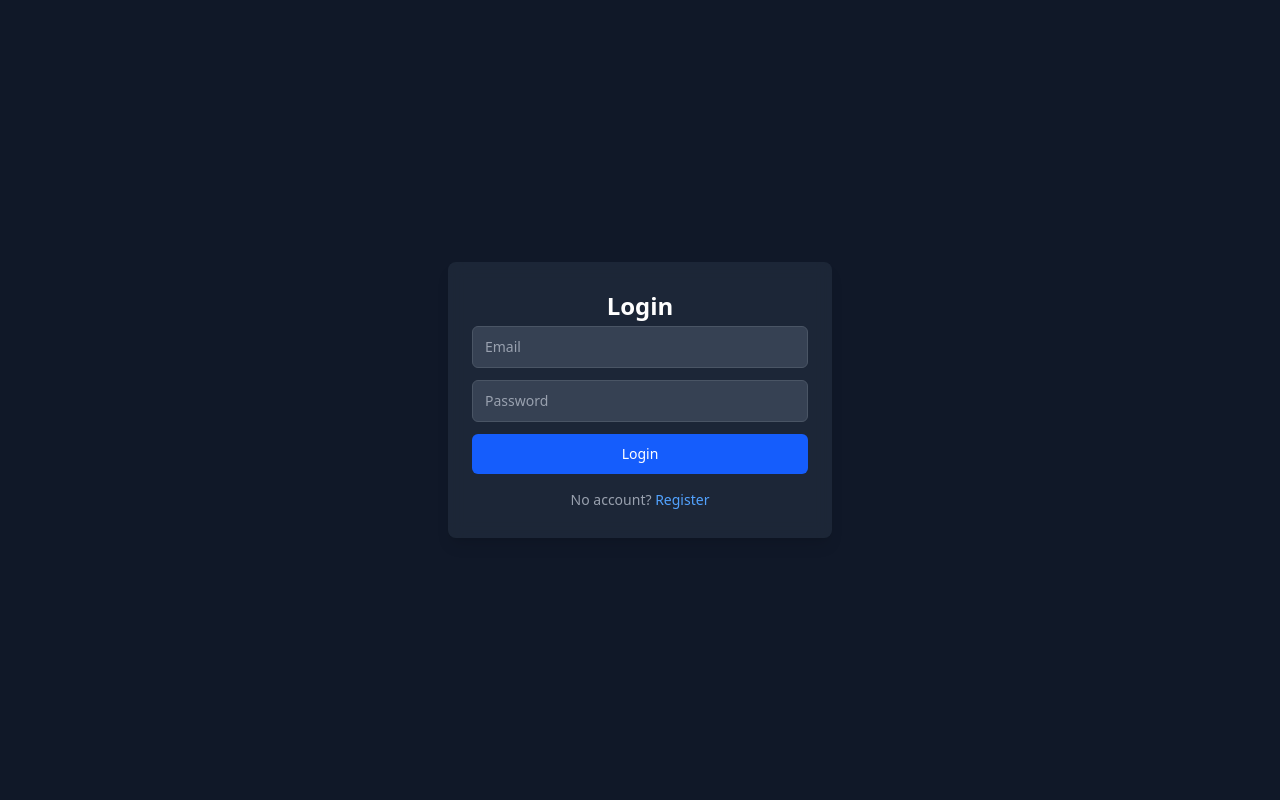
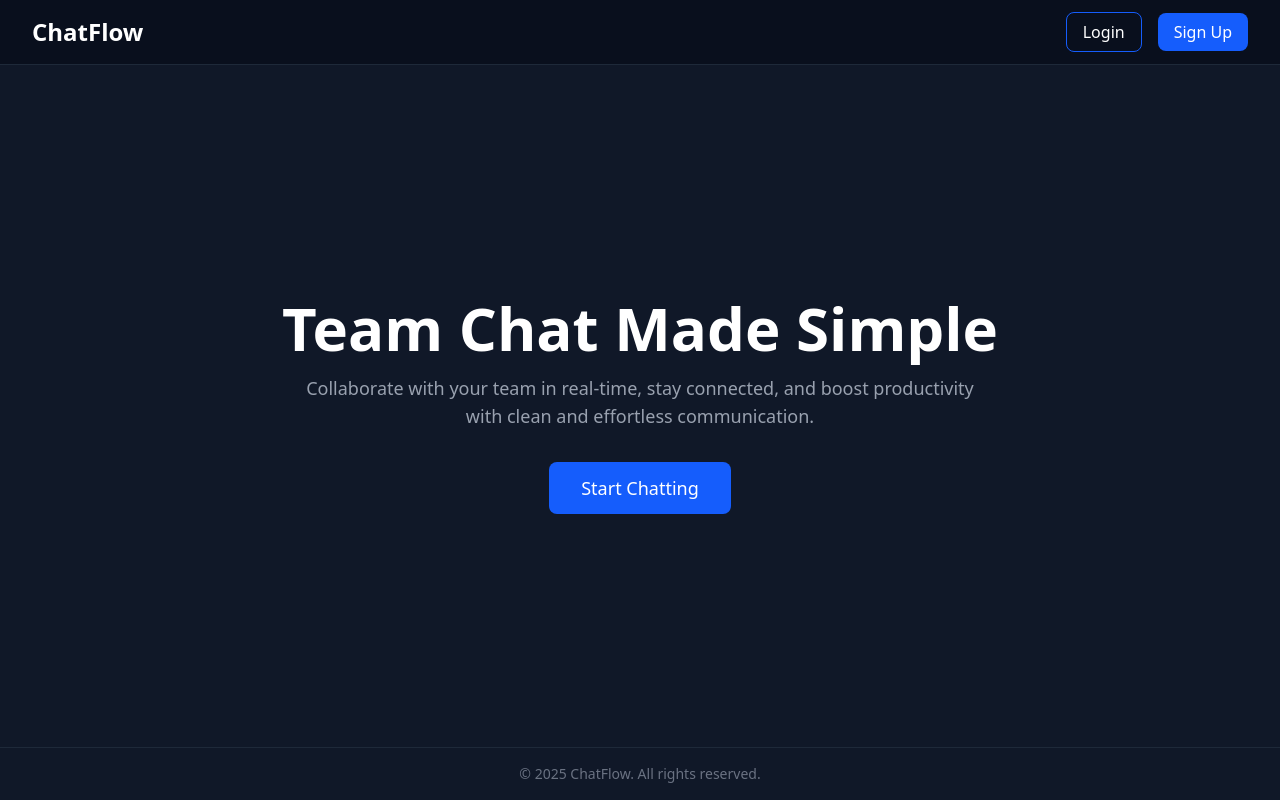
Before and after one commit to turtlebeasts/slack-frontend, a React app: page / in a window 1280 px wide. Before the commit this address led to /login. Built offline with nearby package versions, Linux system fonts and the light colour scheme; no server answers; the HTML template or start-up script is replaced by a standard one.

Commit message:
landing page added

```diff
--- a/src/app/routes.jsx
+++ b/src/app/routes.jsx
@@ -3,10 +3,12 @@ import ProtectedRoute from "./protectedRoute";
 import ChatPage from "../features/chat/pages/ChatPage";
 import LoginPage from "../features/auth/pages/LoginPage";
 import RegisterPage from "../features/auth/pages/RegisterPage";
+import LandingPage from "../features/landing/LandingPage";
 
 export function AppRoutes() {
   return (
     <Routes>
+      <Route path="/" element={<LandingPage />} />
       <Route path="/login" element={<LoginPage />} />
       <Route path="/register" element={<RegisterPage />} />
 
--- /dev/null
+++ b/src/features/landing/LandingPage.jsx
@@ -0,0 +1,47 @@
+export default function LandingPage() {
+  return (
+    <div className="flex flex-col min-h-screen bg-gray-900 text-white">
+      {/* Navbar */}
+      <header className="flex justify-between items-center px-8 py-4 bg-gray-950/50 border-b border-gray-800">
+        <h1 className="text-2xl font-semibold">ChatFlow</h1>
+        <div className="space-x-4">
+          <a
+            href="/login"
+            className="px-4 py-2 rounded-lg border border-blue-600 hover:bg-blue-600 transition"
+          >
+            Login
+          </a>
+          <a
+            href="/register"
+            className="px-4 py-2 rounded-lg bg-blue-600 hover:bg-blue-700 transition"
+          >
+            Sign Up
+          </a>
+        </div>
+      </header>
+
+      {/* Hero Section */}
+      <main className="flex flex-col items-center justify-center flex-grow text-center px-6">
+        <h2 className="text-4xl md:text-6xl font-bold mb-4">
+          Team Chat Made Simple
+        </h2>
+        <p className="text-gray-400 max-w-2xl mb-8 text-lg">
+          Collaborate with your team in real-time, stay connected, and boost
+          productivity with clean and effortless communication.
+        </p>
+
+        <a
+          href="/login"
+          className="px-8 py-3 rounded-lg bg-blue-600 hover:bg-blue-700 transition text-lg"
+        >
+          Start Chatting
+        </a>
+      </main>
+
+      {/* Footer */}
+      <footer className="text-center py-4 border-t border-gray-800 text-gray-500 text-sm">
+        © {new Date().getFullYear()} ChatFlow. All rights reserved.
+      </footer>
+    </div>
+  );
+}
```
